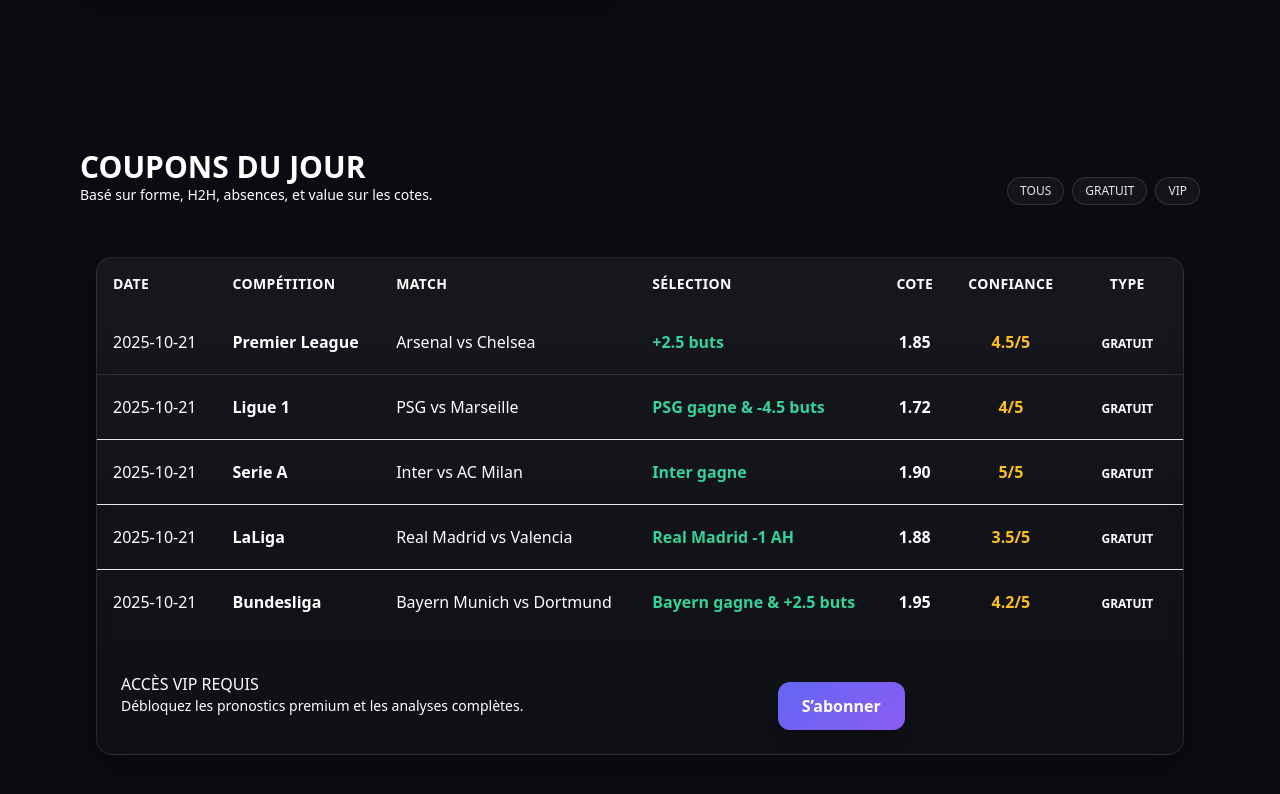
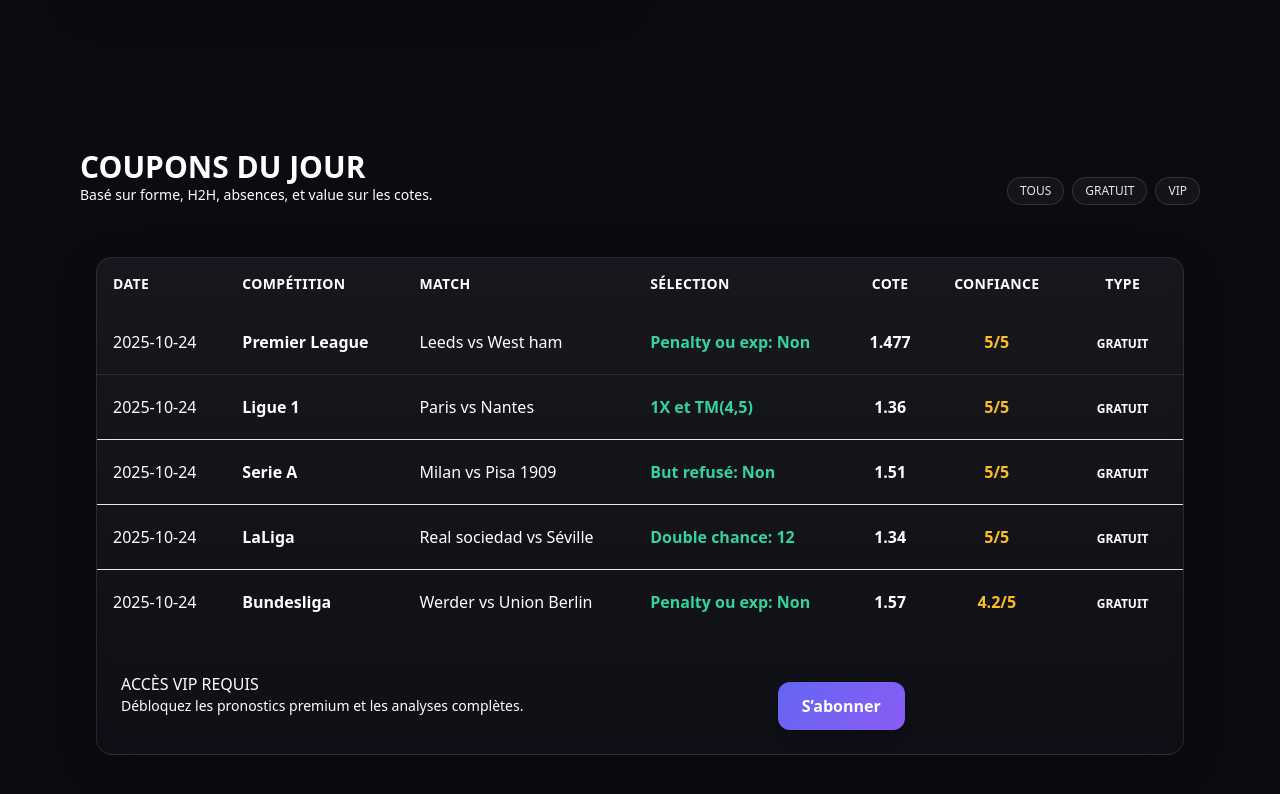
Before and after one commit to mhdpronos/mhd-pronos, a plain HTML site: page home.html in a window 1280 px wide. Shown: the part 838-1632 px from the top of the page. Drawn offline with nearby package versions, Linux system fonts and the light colour scheme; no server answers.

Commit message:
Update home.html

```diff
--- a/home.html
+++ b/home.html
@@ -243,7 +243,7 @@
             <div class="h-2 w-full rounded-full bg-white/10">
               <div class="h-2 rounded-full bg-green-500" style="width:95%"></div>
             </div>
-            <div class="text-xs text-white/60 mt-1">70% atteint</div>
+            <div class="text-xs text-white/60 mt-1">95% atteint</div>
           </div>
         </div>
       </div>
@@ -282,35 +282,11 @@
         </thead>
         <tbody class="divide-y divide-white/10 text-sm md:text-base">
           <tr class="hover:bg-white/5 transition">
-            <td class="py-5 px-4">2025-10-21</td>
+            <td class="py-5 px-4">2025-10-24</td>
             <td class="py-5 px-4 font-semibold text-violet-300">Premier League</td>
-            <td class="py-5 px-4">Arsenal vs Chelsea</td>
-            <td class="py-5 px-4 text-green-400 font-semibold">+2.5 buts</td>
-            <td class="py-5 px-4 text-center font-bold">1.85</td>
-            <td class="py-5 px-4 text-center text-yellow-400 font-semibold">4.5/5</td>
-            <td class="py-5 px-4 text-center">
-              <span class="px-3 py-1 rounded-full text-xs font-bold bg-gradient-to-r from-violet-500 to-violet-700">GRATUIT</span>
-            </td>
-          </tr>
-
-          <tr class="hover:bg-white/5 transition">
-            <td class="py-5 px-4">2025-10-21</td>
-            <td class="py-5 px-4 font-semibold text-violet-300">Ligue 1</td>
-            <td class="py-5 px-4">PSG vs Marseille</td>
-            <td class="py-5 px-4 text-green-400 font-semibold">PSG gagne & -4.5 buts</td>
-            <td class="py-5 px-4 text-center font-bold">1.72</td>
-            <td class="py-5 px-4 text-center text-yellow-400 font-semibold">4/5</td>
-            <td class="py-5 px-4 text-center">
-              <span class="px-3 py-1 rounded-full text-xs font-bold bg-gradient-to-r from-emerald-500 to-green-700">GRATUIT</span>
-            </td>
-          </tr>
-
-          <tr class="hover:bg-white/5 transition">
-            <td class="py-5 px-4">2025-10-21</td>
-            <td class="py-5 px-4 font-semibold text-violet-300">Serie A</td>
-            <td class="py-5 px-4">Inter vs AC Milan</td>
-            <td class="py-5 px-4 text-green-400 font-semibold">Inter gagne</td>
-            <td class="py-5 px-4 text-center font-bold">1.90</td>
+            <td class="py-5 px-4">Leeds vs West ham</td>
+            <td class="py-5 px-4 text-green-400 font-semibold">Penalty ou exp: Non</td>
+            <td class="py-5 px-4 text-center font-bold">1.477</td>
             <td class="py-5 px-4 text-center text-yellow-400 font-semibold">5/5</td>
             <td class="py-5 px-4 text-center">
               <span class="px-3 py-1 rounded-full text-xs font-bold bg-gradient-to-r from-violet-500 to-violet-700">GRATUIT</span>
@@ -318,23 +294,47 @@
           </tr>
 
           <tr class="hover:bg-white/5 transition">
-            <td class="py-5 px-4">2025-10-21</td>
-            <td class="py-5 px-4 font-semibold text-violet-300">LaLiga</td>
-            <td class="py-5 px-4">Real Madrid vs Valencia</td>
-            <td class="py-5 px-4 text-green-400 font-semibold">Real Madrid -1 AH</td>
-            <td class="py-5 px-4 text-center font-bold">1.88</td>
-            <td class="py-5 px-4 text-center text-yellow-400 font-semibold">3.5/5</td>
+            <td class="py-5 px-4">2025-10-24</td>
+            <td class="py-5 px-4 font-semibold text-violet-300">Ligue 1</td>
+            <td class="py-5 px-4">Paris vs Nantes</td>
+            <td class="py-5 px-4 text-green-400 font-semibold">1X et TM(4,5)</td>
+            <td class="py-5 px-4 text-center font-bold">1.36</td>
+            <td class="py-5 px-4 text-center text-yellow-400 font-semibold">5/5</td>
+            <td class="py-5 px-4 text-center">
+              <span class="px-3 py-1 rounded-full text-xs font-bold bg-gradient-to-r from-emerald-500 to-green-700">GRATUIT</span>
+            </td>
+          </tr>
+
+          <tr class="hover:bg-white/5 transition">
+            <td class="py-5 px-4">2025-10-24</td>
+            <td class="py-5 px-4 font-semibold text-violet-300">Serie A</td>
+            <td class="py-5 px-4">Milan vs Pisa 1909</td>
+            <td class="py-5 px-4 text-green-400 font-semibold">But refusé: Non</td>
+            <td class="py-5 px-4 text-center font-bold">1.51</td>
+            <td class="py-5 px-4 text-center text-yellow-400 font-semibold">5/5</td>
             <td class="py-5 px-4 text-center">
               <span class="px-3 py-1 rounded-full text-xs font-bold bg-gradient-to-r from-violet-500 to-violet-700">GRATUIT</span>
             </td>
           </tr>
 
           <tr class="hover:bg-white/5 transition">
-            <td class="py-5 px-4">2025-10-21</td>
+            <td class="py-5 px-4">2025-10-24</td>
+            <td class="py-5 px-4 font-semibold text-violet-300">LaLiga</td>
+            <td class="py-5 px-4">Real sociedad vs Séville</td>
+            <td class="py-5 px-4 text-green-400 font-semibold">Double chance: 12</td>
+            <td class="py-5 px-4 text-center font-bold">1.34</td>
+            <td class="py-5 px-4 text-center text-yellow-400 font-semibold">5/5</td>
+            <td class="py-5 px-4 text-center">
+              <span class="px-3 py-1 rounded-full text-xs font-bold bg-gradient-to-r from-violet-500 to-violet-700">GRATUIT</span>
+            </td>
+          </tr>
+
+          <tr class="hover:bg-white/5 transition">
+            <td class="py-5 px-4">2025-10-24</td>
             <td class="py-5 px-4 font-semibold text-violet-300">Bundesliga</td>
-            <td class="py-5 px-4">Bayern Munich vs Dortmund</td>
-            <td class="py-5 px-4 text-green-400 font-semibold">Bayern gagne & +2.5 buts</td>
-            <td class="py-5 px-4 text-center font-bold">1.95</td>
+            <td class="py-5 px-4">Werder vs Union Berlin</td>
+            <td class="py-5 px-4 text-green-400 font-semibold">Penalty ou exp: Non</td>
+            <td class="py-5 px-4 text-center font-bold">1.57</td>
             <td class="py-5 px-4 text-center text-yellow-400 font-semibold">4.2/5</td>
             <td class="py-5 px-4 text-center">
               <span class="px-3 py-1 rounded-full text-xs font-bold bg-gradient-to-r from-emerald-500 to-green-700">GRATUIT</span>
```
